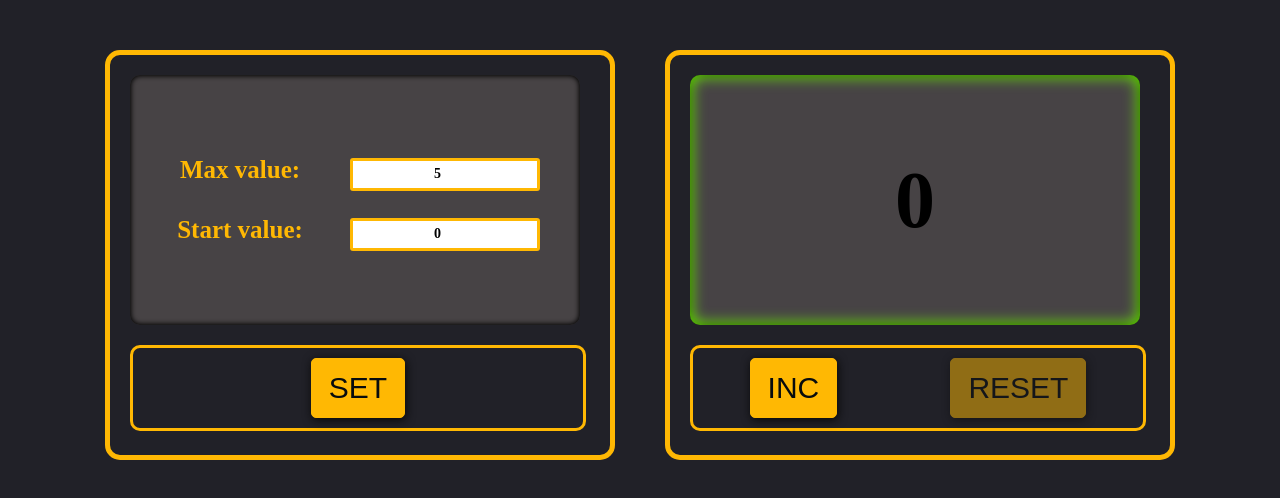
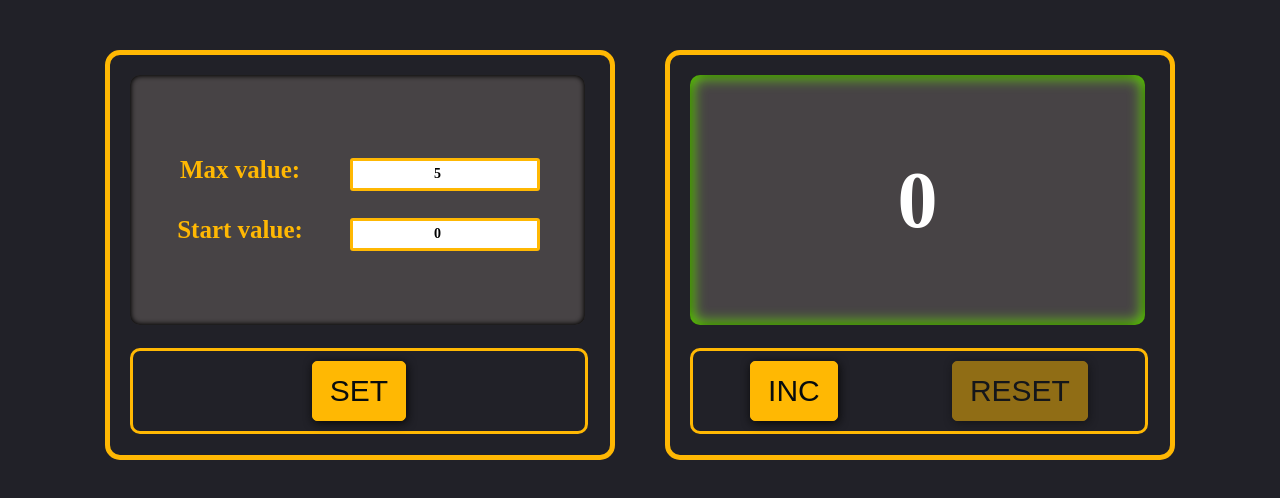
Before and after one commit to MariaShev777/counter, a React (Create React App) app: page / in a window 1280 px wide. Shown: the top 498 px of the page. Built offline with nearby package versions, Linux system fonts and the light colour scheme.

Commit message:
display CSS + error

```diff
--- a/src/App.css
+++ b/src/App.css
@@ -6,7 +6,6 @@
   align-items: center;
   justify-content: center;
 }
-
 
 
 .container {
@@ -18,28 +17,121 @@
 
 }
 
+/*.counter {*/
+/*  background-color: rgba(82, 78, 78, 0.78);*/
+/*  box-shadow: inset 0 0 15px 1px #6ffa00, inset 0 0 5px 1px #000000;*/
+/*  margin: 20px 20px;*/
+/*  width: 450px;*/
+/*  height: 250px;*/
+/*  border-radius: 10px;*/
+/*  line-height: 250px;*/
+/*  text-align: center;*/
+/*  font-size: 80px;*/
+/*  color: #ffffff;*/
+/*  font-family: "Microsoft Sans Serif";*/
+/*  font-weight: bolder;*/
+/*}*/
+
+/*.counter-error {*/
+/*  background-color: rgba(82, 78, 78, 0.78);*/
+/*  box-shadow: inset 0 0 70px #c71303, inset 0 0 5px 1px #000000;*/
+/*  margin: 20px 20px;*/
+/*  width: 450px;*/
+/*  height: 250px;*/
+/*  border-radius: 10px;*/
+/*  line-height: 250px;*/
+/*  text-align: center;*/
+/*  font-size: 130px;*/
+/*  color: #ff0101;*/
+/*  font-family: "Microsoft Sans Serif";*/
+/*  font-weight: bolder;*/
+/*}*/
+
+/*.error-text-display {*/
+/*  display: flex;*/
+/*  background-color: rgba(82, 78, 78, 0.78);*/
+/*  box-shadow: inset 0 0 15px 1px #6ffa00, inset 0 0 5px 1px #000000;*/
+/*  margin: 20px 20px;*/
+/*  width: 450px;*/
+/*  height: 250px;*/
+/*  border-radius: 10px;*/
+/*  line-height: 50px;*/
+/*  text-align: center;*/
+/*  align-items: center;*/
+/*  font-size: 40px;*/
+/*  color: #ffffff;*/
+/*  font-family: "Microsoft Sans Serif";*/
+/*  font-weight: bolder;*/
+/*}*/
+
+/*.error-text-in-red-display {*/
+/*  background-color: rgba(82, 78, 78, 0.78);*/
+/*  box-shadow: inset 0 0 70px #c71303, inset 0 0 5px 1px #000000;*/
+/*  margin: 20px 20px;*/
+/*  width: 450px;*/
+/*  height: 250px;*/
+/*  border-radius: 10px;*/
+/*  line-height: 250px;*/
+/*  text-align: center;*/
+/*  font-size: 40px;*/
+/*  color: #ff0101;*/
+/*  font-family: "Microsoft Sans Serif";*/
+/*  font-weight: bolder;*/
+/*}*/
+
+
 .display {
   background-color: rgba(82, 78, 78, 0.78);
-  box-shadow: inset 0 0 15px 1px #6ffa00, inset 0 0 5px 1px #000000;
   margin: 20px 20px;
-  width: 450px;
+  width: 455px;
   height: 250px;
   border-radius: 10px;
   line-height: 250px;
   text-align: center;
+  font-weight: bolder;
+  font-family: "Microsoft Sans Serif";
+}
+.counter {
+  box-shadow: inset 0 0 15px 1px #6ffa00, inset 0 0 5px 1px #000000;
   font-size: 80px;
-  color: #000000;
-  font-family: "Microsoft Sans Serif";
-  font-weight: bolder;
+  color: #ffffff;
+  border-radius: 10px;
+}
 
+.counter-error {
+  box-shadow: inset 0 0 70px #c71303, inset 0 0 5px 1px #000000;
+  font-size: 130px;
+  color: #ff0101;
+  border-radius: 10px;
 }
+
+.error-text-display {
+  position: center;
+  padding-top: 70px;
+  border-radius: 10px;
+  line-height: 50px;
+  align-items: center;
+  font-size: 40px;
+  color: #ffffff;
+}
+
+.error-text-in-red-display {
+  position: center;
+  box-shadow: inset 0 0 70px #c71303, inset 0 0 5px 1px #000000;
+  border-radius: 10px;
+  line-height: 250px;
+  font-size: 40px;
+  color: #ff0101;
+  border-radius: 10px;
+}
+
 
 .settings-display {
   display: flex;
   background-color: rgba(82, 78, 78, 0.78);
   box-shadow: inset 0 0 5px 1px #000000;
   margin: 20px 20px;
-  width: 450px;
+  width: 455px;
   height: 250px;
   border-radius: 10px;
   line-height: 60px;
@@ -67,9 +159,9 @@
   display: flex;
   border: #ffb803 3px solid;
   border-radius: 10px;
-  width: 450px;
+  width: 452px;
   height: 80px;
-  margin: 20px 20px;
+  margin: 23px 20px;
 
   flex-direction: row;
   /*align-items: center;*/
@@ -77,21 +169,6 @@
   /*gap: 20px;*/
 }
 
-
-.count-display-error {
-  background-color: rgba(82, 78, 78, 0.78);
-  box-shadow: inset 0 0 70px #c71303, inset 0 0 5px 1px #000000;
-  margin: 20px 20px;
-  width: 450px;
-  height: 250px;
-  border-radius: 10px;
-  line-height: 250px;
-  text-align: center;
-  font-size: 130px;
-  color: #ff0101;
-  font-family: "Microsoft Sans Serif";
-  font-weight: bolder;
-}
 
 .button {
   font-size: 30px;
--- a/src/App.tsx
+++ b/src/App.tsx
@@ -11,55 +11,63 @@ function App() {
 
     let [counter, setCounter] = useState<number>(0)
 
-    let [disabled, setDisabled] = useState<boolean>(false)
+    let [btnSetDisabled, setBtnSetDisabled] = useState<boolean>(false)
+
+    let [errorText, setErrorText] = useState<string | null>(null)
+
+
 
     let maxValueIncorrectCases = maxValue < startValue
         || maxValue === startValue
 
-    // if (maxValueIncorrectCases) {
-    //     setDisabled(true)
-    // }
 
-    let startValueIncorrectCases = startValue < 0
-        || maxValue < startValue
-        || maxValue === startValue
-
-    // if (startValueIncorrectCases) {
-    //     setDisabled(true)
-    // }
+    let startValueIncorrectCases = (startValue < 0)
+        || (maxValue < startValue)
+        || (maxValue === startValue)
 
 
     const increment = () => {
         if (counter < maxValue) {
-            setCounter(counter + 1)
+            setCounter(++counter)
         }
+    }
+
+    const reset = () => {
+        setCounter(startValue)
     }
 
 
     const maxValueSet = (maxNum: number) => {
-        if (maxNum % 1 === 0 && maxNum.toString().length < 9) {
+        if (!(maxNum < startValue || startValue === maxNum) && maxNum % 1 === 0 && maxNum.toString().length < 9) {
             setMaxValue(maxNum)
+            setBtnSetDisabled(false)
+            setErrorText("Enter values and press 'SET'")
+        } else {
+            setErrorText("Incorrect value")
+            setMaxValue(maxNum)
+            setBtnSetDisabled(true)
         }
-        setDisabled(false)
     }
 
     const startValueSet = (startNum: number) => {
-        if (startNum % 1 === 0 && startNum.toString().length < 9) {
+        if (!(startNum < 0 || maxValue < startNum || maxValue === startNum) && startNum % 1 === 0 && startNum.toString().length < 9) {
+            debugger
             setStartValue(startNum)
+            setBtnSetDisabled(false)
+            setErrorText("Enter values and press 'SET'")
+        } else {
+            setStartValue(startNum)
+            setErrorText("Incorrect value")
+            setBtnSetDisabled(true)
         }
-        setDisabled(false)
     }
 
     const setCounterValue = () => {
         setCounter(startValue)
-        setDisabled(!disabled)
+        setBtnSetDisabled(!btnSetDisabled)
+        setErrorText(null);
     }
 
-
-
-    const reset = () => {
-        setCounter(startValue)
-    }
 
 
 
@@ -72,7 +80,7 @@ function App() {
                 maxValueSet={maxValueSet}
                 startValueSet={startValueSet}
                 setCounterValue={setCounterValue}
-                disabled={disabled}
+                btnSetDisabled={btnSetDisabled}
                 maxValueIncorrectCases={maxValueIncorrectCases}
                 startValueIncorrectCases={startValueIncorrectCases}
             />
@@ -81,7 +89,8 @@ function App() {
                      maxValue={maxValue}
                      increment={increment}
                      reset={reset}
-                     counter={counter}/>
+                     counter={counter}
+                     errorText={errorText}/>
         </div>
     )
 }
--- a/src/components/Counter.tsx
+++ b/src/components/Counter.tsx
@@ -9,6 +9,7 @@ type CounterPropsType = {
     increment: () => void
     reset: () => void
     counter: number
+    errorText: string | null
 }
 
 export const Counter = (props: CounterPropsType) => {
@@ -18,7 +19,8 @@ export const Counter = (props: CounterPropsType) => {
     const incDisabled = (props.counter === props.maxValue)
     const resetDisabled = (props.counter === props.startValue)
 
-    const displayClass = (props.counter === props.maxValue ? "count-display-error" : "display")
+    const errorClass = (props.errorText === "Incorrect value" ? "error-text-in-red-display" : "error-text-display")
+    const displayClass = (props.counter === props.maxValue ? "counter-error" : "counter")
 
     const incClass = `button
     ${incDisabled ? 'disabled' : ''}`
@@ -32,7 +34,10 @@ export const Counter = (props: CounterPropsType) => {
         <div>
             <div className="container">
 
-                <div className={displayClass}>{props.counter}</div>
+                <div className="display">
+                    {props.errorText ? <div className={errorClass}>{props.errorText}</div> :
+                        <div className={displayClass}>{props.counter}</div>}
+                </div>
 
                 <div className="buttons-display">
                     <SuperButton name={'INC'}
--- a/src/components/Settings.tsx
+++ b/src/components/Settings.tsx
@@ -1,4 +1,4 @@
-import React, {useState} from "react";
+import React from "react";
 import {SuperButton} from "./SuperButton";
 import {SuperInput} from "./SuperInput";
 
@@ -9,7 +9,7 @@ type SettingsPropsType = {
     maxValueSet: (maxNum: number) => void
     startValueSet: (startNum: number) => void
     setCounterValue: () => void
-    disabled: boolean
+    btnSetDisabled: boolean
     maxValueIncorrectCases: boolean
     startValueIncorrectCases: boolean
 }
@@ -26,10 +26,9 @@ export const Settings = (props: SettingsPropsType) => {
     }
 
 
-    const maxValueCorrectValue = props.maxValueIncorrectCases ? "input-error" : "input"
+    const maxValueIncorrectCases = props.maxValueIncorrectCases ? "input-error" : "input"
 
-    const startValueCorrectValue = props.startValueIncorrectCases ? "input-error" : "input"
-
+    const startValueIncorrectCases = props.startValueIncorrectCases ? "input-error" : "input"
 
 
 
@@ -47,10 +46,10 @@ export const Settings = (props: SettingsPropsType) => {
                     </div>
                     <div>
                         <SuperInput value={props.maxValue}
-                                    className={maxValueCorrectValue}
+                                    className={maxValueIncorrectCases}
                                     callback={maxValueChangeHandler}/>
                         <SuperInput value={props.startValue}
-                                    className={startValueCorrectValue}
+                                    className={startValueIncorrectCases}
                                     callback={startValueChangeHandler}/>
                     </div>
                 </div>
@@ -58,7 +57,7 @@ export const Settings = (props: SettingsPropsType) => {
                     <SuperButton name={"SET"}
                                  callback={props.setCounterValue}
                                  className={setClass}
-                                 disabled={props.disabled}/>
+                                 disabled={props.btnSetDisabled}/>
                 </div>
 
             </div>
--- a/src/index.tsx
+++ b/src/index.tsx
@@ -8,9 +8,9 @@ const root = ReactDOM.createRoot(
   document.getElementById('root') as HTMLElement
 );
 root.render(
-  <React.StrictMode>
+
     <App />
-  </React.StrictMode>
+
 );
 
 // If you want to start measuring performance in your app, pass a function
```
